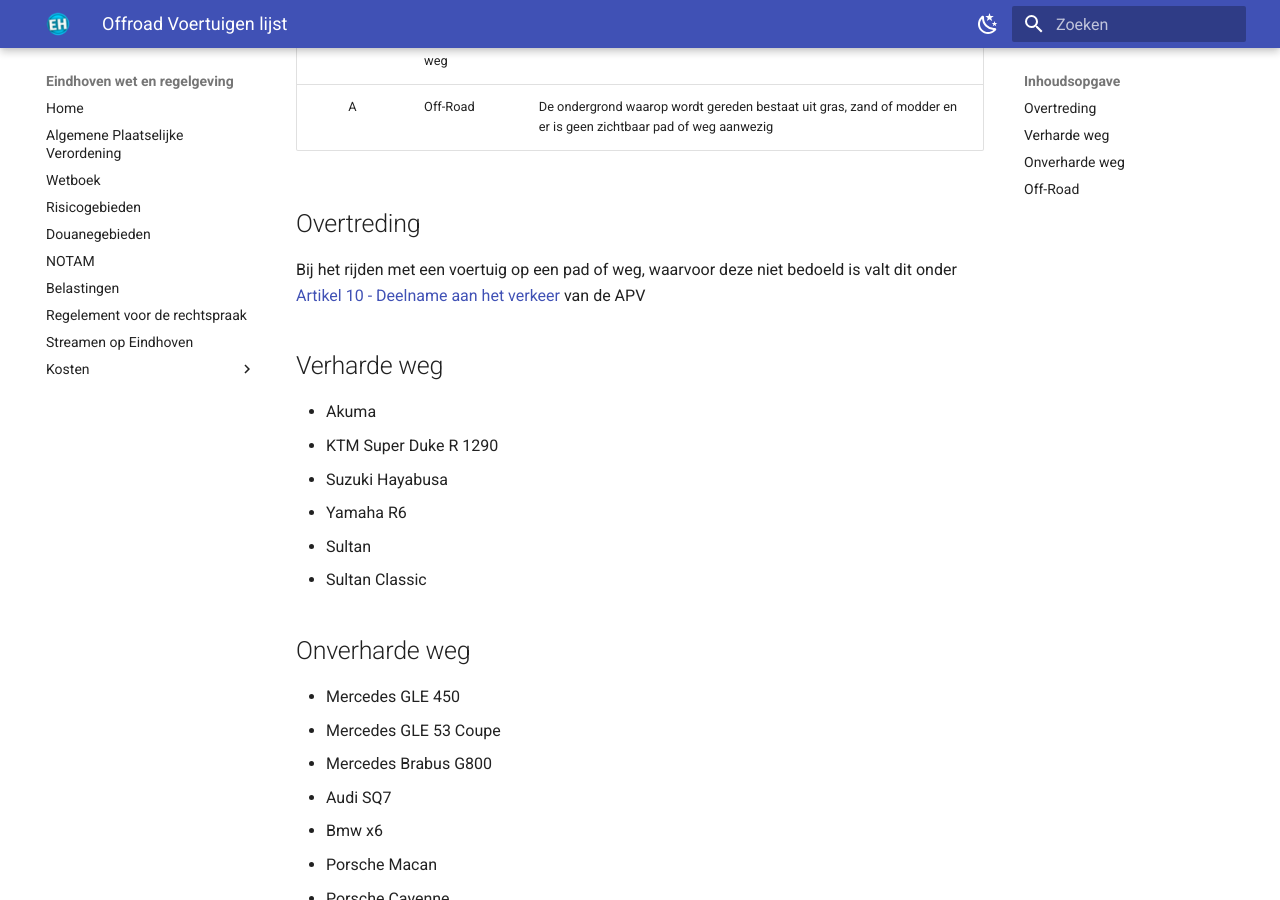
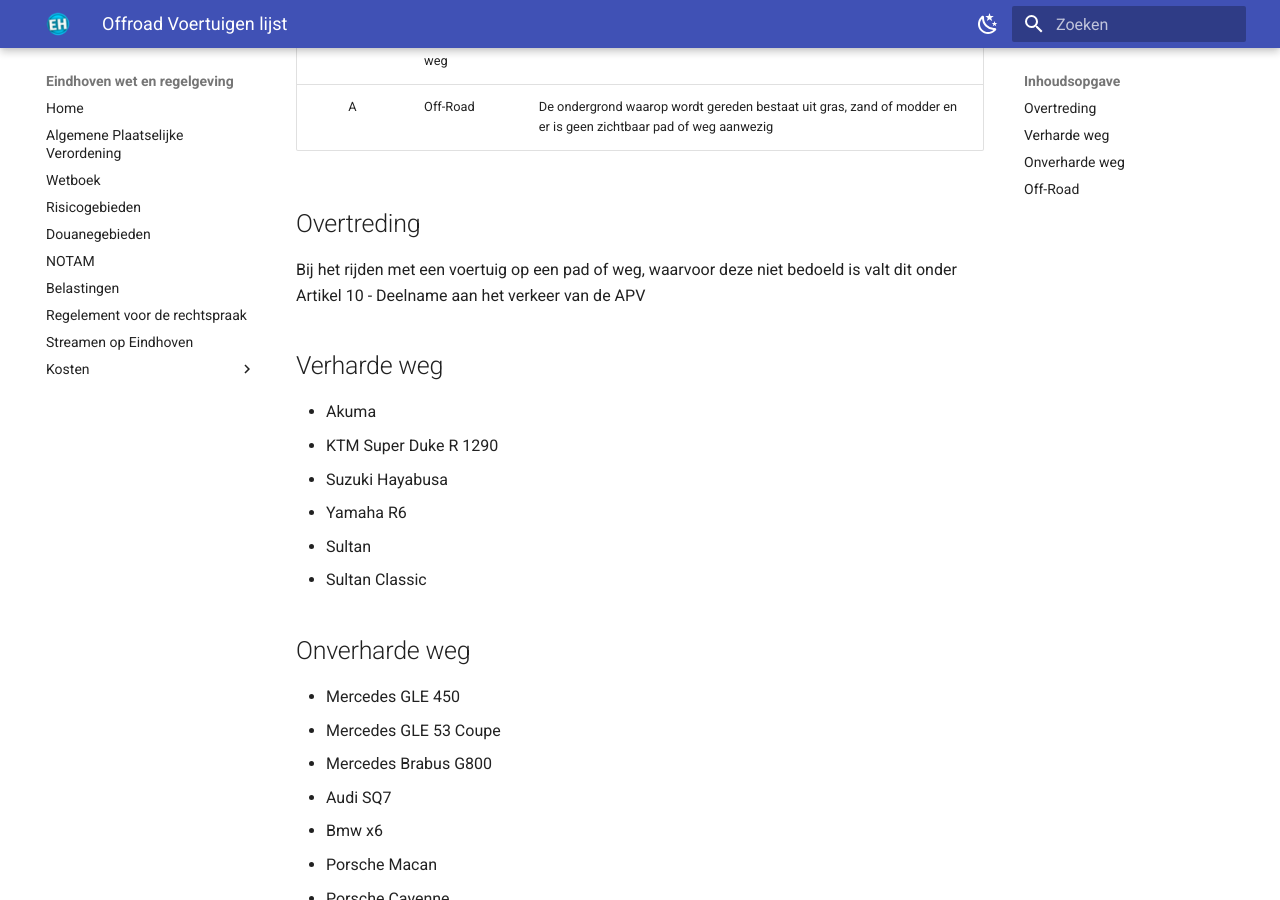
Before and after one commit to Lacevfx/eindhoven.apv, an MkDocs documentation site: the page built from docs/offroadvoertuigen.md, in a window 1280 px wide and 900 px high, scrolled down 320 px. Built offline with MkDocs 1.6.1 and Material for MkDocs 9.7.7, drawn with Linux system fonts in a browser that asks for light colours; comment, search, counter and statistics services are not loaded; part of the change alters nothing that is shown.

```diff
--- a/docs/offroadvoertuigen.md
+++ b/docs/offroadvoertuigen.md
@@ -10,7 +10,7 @@ De lijst hieronder geeft aan welke voertuigen vanuit de gemeente zijn toegestaan
 
 ## Overtreding
 
-Bij het rijden met een voertuig op een pad of weg, waarvoor deze niet bedoeld is valt dit onder [Artikel 10 - Deelname aan het verkeer](https://apv.Eindhovenroleplay.nl/apv/#artikel-10-deelname-aan-het-verkeer) van de APV
+Bij het rijden met een voertuig op een pad of weg, waarvoor deze niet bedoeld is valt dit onder Artikel 10 - Deelname aan het verkeer van de APV
 
 ## Verharde weg
 
```
